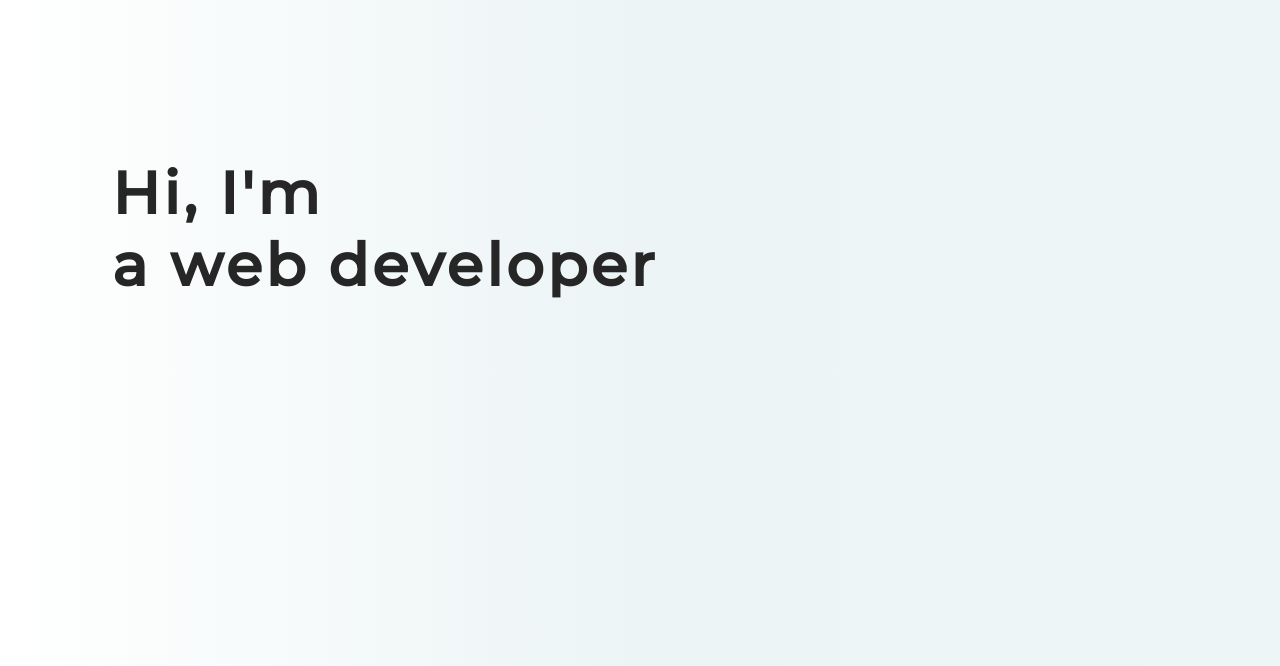
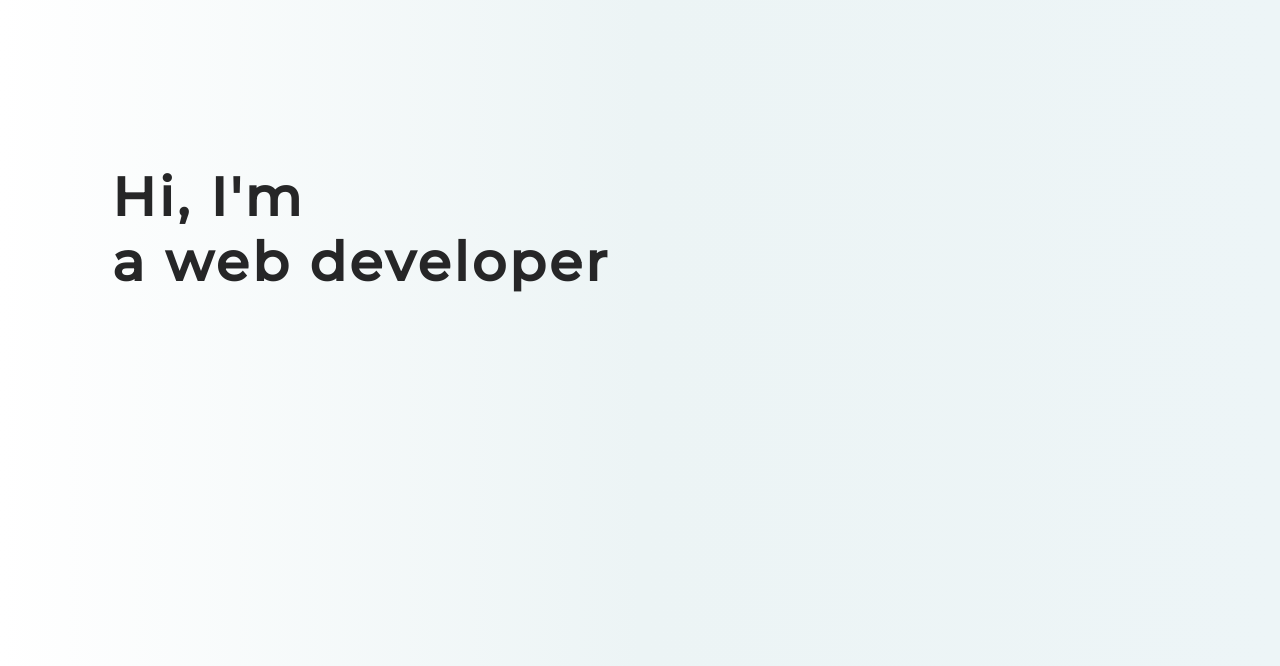
Before and after one commit to Gmacri99/Portfolio, a website: page Index.html in a window 1280 px wide. Shown: the part 134-800 px from the top of the page. Drawn offline with nearby package versions, Linux system fonts and the light colour scheme.

Commit message:
Update Styles.css

```diff
--- a/Styles.css
+++ b/Styles.css
@@ -28,7 +28,7 @@ li{
 }
 
 h1{
-    font-size: clamp(2.5rem, 4.6vw, 5.5rem); ;
+    font-size: clamp(2.2rem, 4.2vw, 5.2rem); ;
 
 }
 
```
